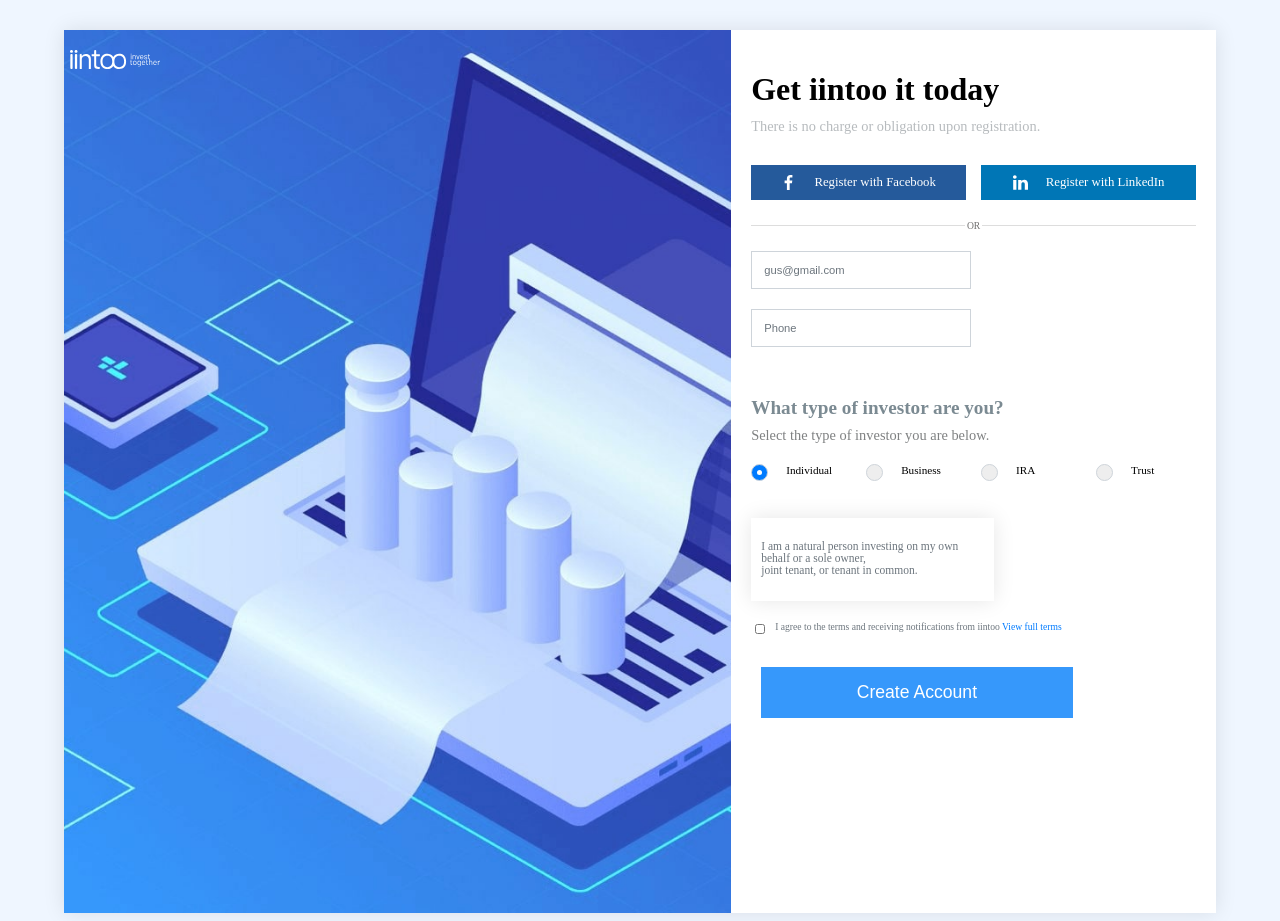
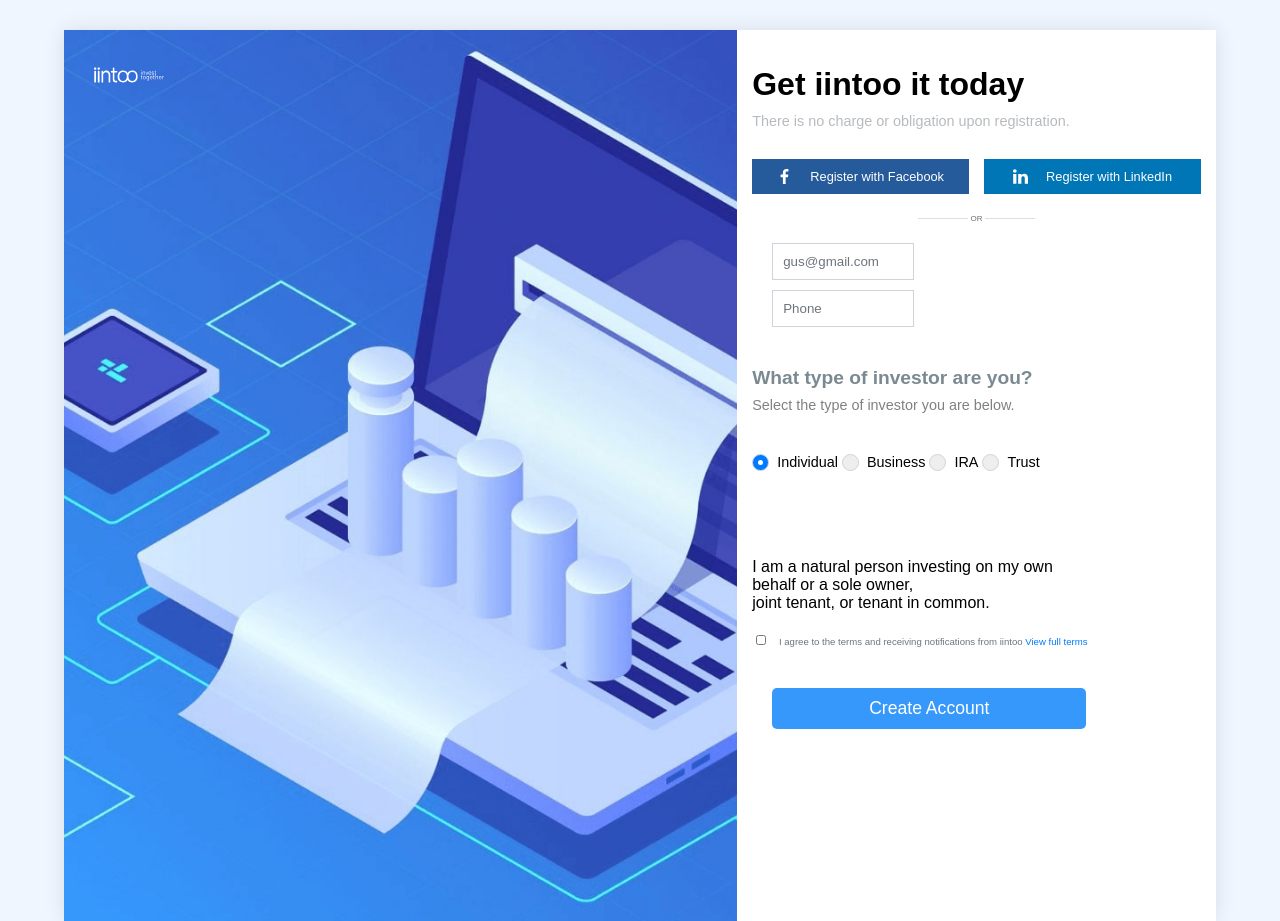
Before and after one commit to Lerato408/layout-webcore4.5, a plain HTML site: page index.html in a window 1280 px wide. Drawn offline with Linux system fonts and the light colour scheme; files whose address does not match are found by name; a web font is replaced by a local one.

Commit message:
modified style

```diff
--- a/styles.css
+++ b/styles.css
@@ -1,21 +1,21 @@
 @font-face {
- font-family: 'font';
- src: url('font/Barlow-Bold.otf') format('otf'),
-      url('font/Barlow-Medium.otf') format('otf'),
-      url('font/Barlow-Regular.otf') format('otf');
-      font-weight: normal;
-        font-style: normal;
+ font-family: 'barlow';
+ src: url('barlow/Barlow-Bold.otff') format('opentype');
+ src: url('barlow/Barlow-Medium.otff') format('opentype');
+ src: url('barlow/Barlow-Regular.otff') format('opentype');
+ font-weight: normal;
+ font-style: normal;
 }
 
 :root {
-    --primary-blue: #007bff; /* Example primary blue for buttons */
-    --secondary-gray: #f8f9fa; /* Background for some elements */
+    --primary-blue: #007bff;
+    --secondary-gray: #f8f9fa;
     --text-color: #333;
     --light-gray-border: #ced4da;
 }
 
 body {
-    font-family: 'font', sans-serif;
+    font-family: 'barlow', sans-serif;
     margin: 0;
     background-color: #EFF6FF;
     display: flex;
@@ -25,7 +25,6 @@ body {
 }
 
 .h1 {
-    font-family: 'font', serif;
     font-weight: 'Bold';
     font-size: 1.4em;
     color: var(#7B8A92);
@@ -35,7 +34,6 @@ body {
 }
 
 .subtitle {
-    font-family: 'font', serif;
     font-weight: 'medium';
     font-size: 0.9em;
     color:#96A5B1;
@@ -45,13 +43,14 @@ body {
 
 .container {
     display: flex;
-    width: 90%; /* Adjust as needed */
+    width: 90%;
     max-width: 1200px;
     background-color: #ffffff;
     box-shadow: 0 0 20px rgba(0, 0, 0, 0.1);
     border-radius: 0px;
     overflow: hidden;;
     margin: 30px;
+    position: relative;
 }
 
 .left-illustration {
@@ -68,49 +67,47 @@ body {
 .illustration {
     width: 100%;
     height: 100%;
-    object-fit: contain;
+    object-fit: cover;
     opacity: 1;
-    position: relative;
 }
 
 .left-illustration .logo {
+    font-weight:bold;
+    font-size: 2.5em;
+    margin: 20px;
     position: absolute;
-    top: 50px;
-    left: 70px;
-    width: 90px;
-    height: auto;
-    z-index: 10;
+    top: 10px;
+    left:10px;
+    width: 70px;
+    height: 30px;
+    color: #ffffff;
 }
 
 .right-form-section {
     flex: 2;
-    padding: 10px;
-    display: flex;
-    flex-direction: column;
+    padding: 5px;
+    display: inline-block;
     justify-content: left;
     align-items: left;
-    background-color: #ffffff;
+    background-color: #FFFFFF;
     margin: 10px;
 }
+
 .form-section {
     flex: 1;
     padding: 10px;
-    display: flex;
-    flex-direction: column;
-    justify-content: center;
+    display: block;
     align-items: center;
     background-color: #ffffff;
 }
 
 .form-card h1 {
-    font-family: 'font', serif;
     font-weight: 'Semibold';
     margin-bottom: 10px;
     color: var(black);
 }
 
 .form-card .subtitle {
-    font-family: 'font', serif;
     font-weight: 'medium';
     font-size: 0.9em;
     color: #b7bbbe;
@@ -125,7 +122,6 @@ body {
 }
 
 .social-login button {
-    font-family: 'font', serif;
     font-weight: 'regular';
     font-size: 0.8em;
     flex: 2;
@@ -169,12 +165,13 @@ body {
 }
 
 .divider {
-    font-family: 'font';
     font-weight: 'regular';
-    font-size: 0.6em;
-    display: flex;
+    font-size: 0.5em;
+    display:flex;
+    justify-content: center;
     align-items: center;
     text-align: center;
+    flex: 0.3;
     margin: 20px 0;
     color: #717070;
 }
@@ -182,44 +179,44 @@ body {
 .divider::before,
 .divider::after {
     content: '';
+     width: 50px;
    border-bottom: 1px solid #ddd;
-    flex: 0.5;
 }
 
 .divider:not(:empty)::before {
-    margin-right: .20em;
+    margin-right: .30em;
 }
 
 .divider:not(:empty)::after {
-    margin-left: .20em;
+    margin-left: .30em;
 }
 
 .form-group {
-    font-family: 'font', serif;
     font-weight: 'regular';
     font-size: 0.7em;
-    grid-template-columns: 2 1fr;
+    align-items: center;
+    justify-content: center;
     margin-bottom: 20px;
-    flex-wrap: wrap;
-    width: 70%;
+    margin:10px;
+    width: 100%;
+    gap:50px;
 }
 
 .form-group input[type="email"],
 .form-group input[type="tel"] {
-    gap: 20px;
-    display: flex;
-    width: calc(70% - 24px); /* Account for padding */
-    flex: 1;
-    padding: 12px;
-    border: 1px solid var(--light-gray-border);
+    display: inline-block;
+    width:120px;
+    padding: 10px;
+    border: 1px solid #ced4da;
     border-radius: 0px;
-    font-size: 1em;
+    margin-left: 10px;
+    margin-bottom: 20px 20px 0px 0px;
 }
 
 .form-group input[type="email"]:focus,
 .form-group input[type="tel"]:focus {
-    border-color: #afafaf;
-    box-shadow: 0 0 5px rgba(119, 135, 151, 0.5);
+    outline: #007bff;
+    border-left: 1px solid #007bff;
 }
 
 .form-group input::placeholder {
@@ -227,46 +224,39 @@ body {
 }
 
 h2 {
-    font-family: 'font', serif;
     font-weight: 'bold';
     font-size: 1.2em;
-    margin-top: 30px;
+    margin-top: 40px;
     margin-bottom: 8px;
     color: #7B8A92;
 }
 
 .select-investor {
-    font-family: 'font', serif;
     font-weight: 'medium';
     font-size: 0.9em;
     color: #7f8182;
     margin-top: 0px;
-    margin-bottom: 20px;
+    margin-bottom: 40px;
 }
 
 .investor-type-options {
-     font-family: 'font', serif;
     font-weight: 'Bold';
-    font-size: 0.7em;
-    display: grid;
-    grid-template-columns: repeat(4, 1fr);
-    gap: 15px;
-    margin-bottom: 20px;
+    font-size: 0.9em;
+    display: inline-block;
+    justify-content: left;
+    align-items: left;
+    gap: 5px;
+    margin-bottom: 60px;
 }
 
-
 .radio-container {
-    background-color: #ffffff;
-    display: block;
+    background-color: transparent;
+    display: inline-block;
     position: relative;
-    padding-left: 35px;
+    padding-left: 25px;
     margin-bottom: 12px;
     cursor: pointer;
     font-size: 1em;
-    -webkit-user-select: none;
-    -moz-user-select: none;
-    -ms-user-select: none;
-    user-select: none;
 }
 
 .radio-container input {
@@ -313,37 +303,53 @@ h2 {
     background: white;
 }
 
-.container-two {
-    font-family: 'font', serif;
-    font-weight: 'regular';
-    font-size: 1.2em;
-  display: flex;
-  margin-top: 10px;
-    width: 50%;
-    max-width: 240px;
-    background-color: #ffffff;
-    box-shadow: 0 0 20px rgba(0, 0, 0, 0.1);
-    border-radius: 0px;
-    overflow: hidden;
-    padding: 10px;
+.info-circle {
+  display: block;
+  width: 10px;
+  height: 1px;
+  line-height: 10px;
+  border-radius: 50%;
+  background-color: transparent;
+  color: rgb(24, 24, 24);
+  text-align: center;
+  font-size: 10px;
+  font-weight: bold;
+  cursor: pointer;
+  margin-left: 5px;
 }
 
-.terms-description {
-    font-family: 'font', serif;
-    font-weight: 'regular';
-    font-size: 0.6em;
-    color: #6c757d;
-    margin-bottom: 15px;
+.tooltip {
+  display: none;
+  position: absolute;
+  background: rgb(255, 255, 255);
+  color: rgb(14, 12, 12);
+  padding: 2px 4px;
+  border-radius: 0px;
+  font-size: 10px;
+  width: 100px;
+  text-align: bottom;
+  z-index: 1;
+}
+
+.hover-info {
+  position: relative;
+  display: inline-block;
+}
+.hover-info:hover .tooltip {
+  display: block;
+  top: 20px;
+  left: 30%;
+  box-shadow: 10px 10px 10px rgba(21, 20, 20, 0.1);
+  align-items: end;
 }
 
 .terms-checkbox {
-     font-family: 'font', serif;
     font-weight: 'regular';
     font-size: 0.6em;
     color: #6c757d;
     margin-top: 20px;
     margin-bottom: 20px;
-    display: flex;
+    display: block;
 }
 
 .terms-checkbox input[type="checkbox"] {
@@ -364,15 +370,15 @@ h2 {
 
 .create-account-btn {
     width: 70%;
-    padding: 15px;
+    padding: 10px;
     background-color: #3698FB;
     color: white;
     border: none;
-    border-radius: 0px;
+    border-radius: 5px;
     font-size: 1.1em;
     cursor: pointer;
     transition: background-color 0.3s ease;
-    margin: 10px;
+    margin: 20px;
     align-items: left;
 }
 
@@ -400,4 +406,9 @@ h2 {
     .social-login {
         flex-direction: column;
     }
+
+    .form-group {
+        width: 100%;
+        flex-direction: column;
+    }
 }
```
